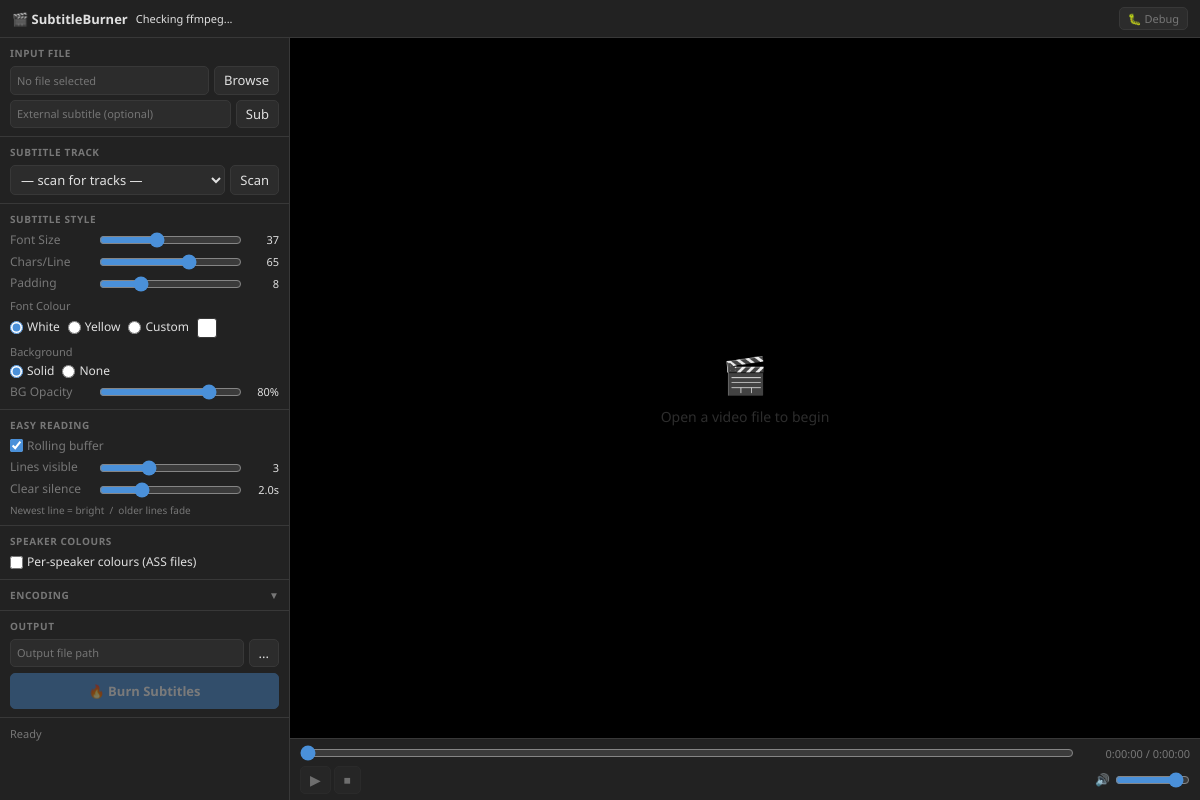
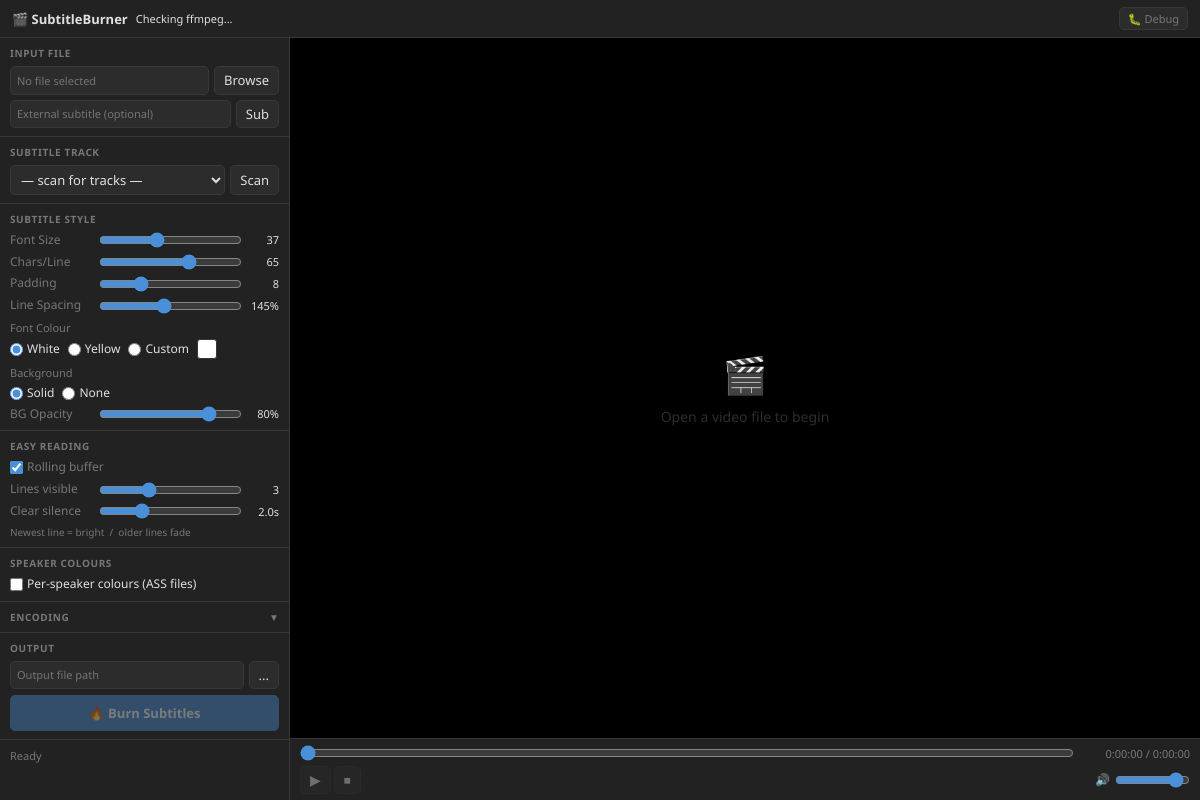
Before and after one commit to granterogers/SubtitleBurner, an Electron app: page renderer/index.html in a window 1200 px wide. Drawn offline with Linux system fonts and the light colour scheme; no server answers.

Commit message:
deploy: 2026-04-08 19:39

```diff
--- a/renderer/index.html
+++ b/renderer/index.html
@@ -128,6 +128,11 @@ progress#progress-bar::-webkit-progress-value{background:var(--accent);border-ra
       <input type="range" id="padding" min="0" max="30" value="8" oninput="updateLabel(this,'padding-val');schedulePreviewRefresh()">
       <span class="val" id="padding-val">8</span>
     </div>
+    <div class="row">
+      <label>Line Spacing</label>
+      <input type="range" id="line-spacing" min="100" max="200" value="145" oninput="document.getElementById('line-spacing-val').textContent=this.value+'%';schedulePreviewRefresh()">
+      <span class="val" id="line-spacing-val">145%</span>
+    </div>
     <div style="margin:6px 0 4px">
       <div style="font-size:11px;color:var(--muted);margin-bottom:4px">Font Colour</div>
       <div class="radio-group">
@@ -193,8 +198,8 @@ progress#progress-bar::-webkit-progress-value{background:var(--accent);border-ra
       </div>
       <div class="row">
         <label>CRF Quality</label>
-        <input type="range" id="crf" min="18" max="28" value="23" oninput="updateLabel(this,'crf-val')">
-        <span class="val" id="crf-val">23</span>
+        <input type="range" id="crf" min="17" max="28" value="17" oninput="updateLabel(this,'crf-val')">
+        <span class="val" id="crf-val">17</span>
       </div>
       <div class="row">
         <label>Preset</label>
```
